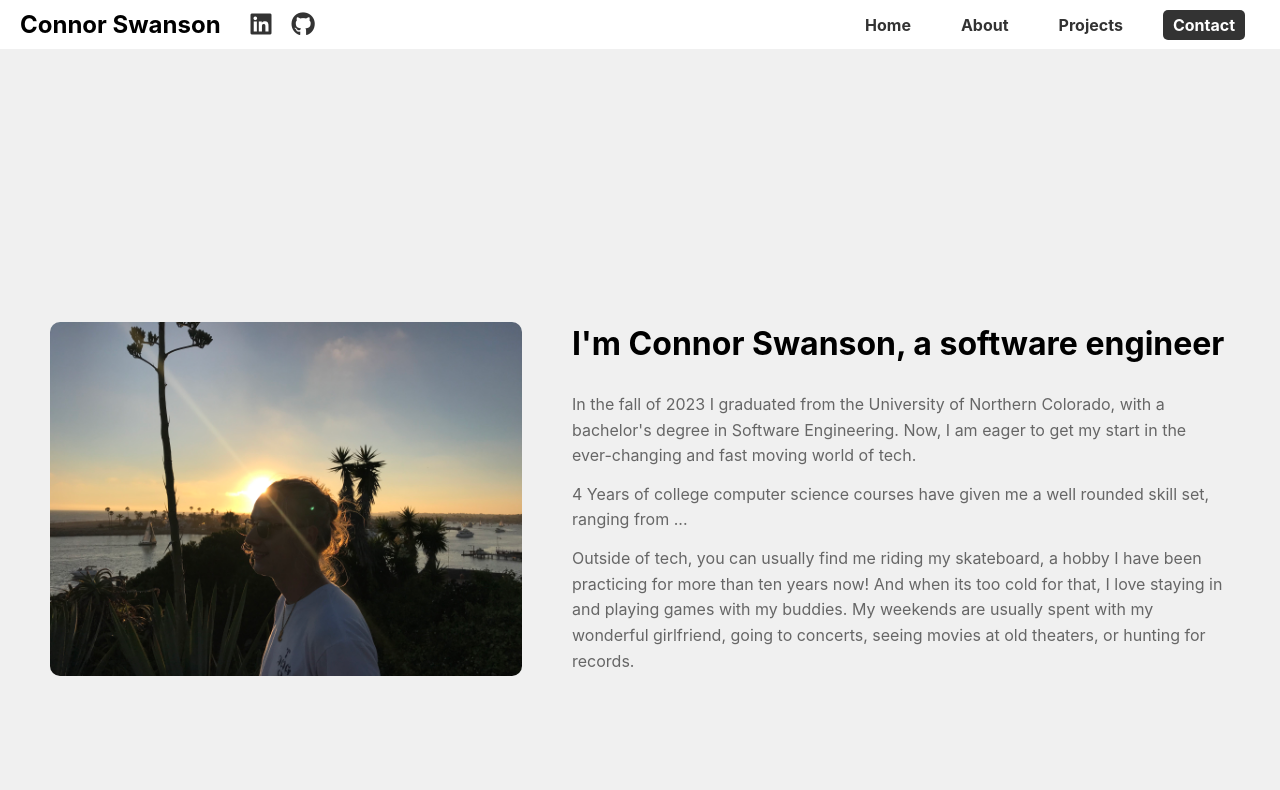
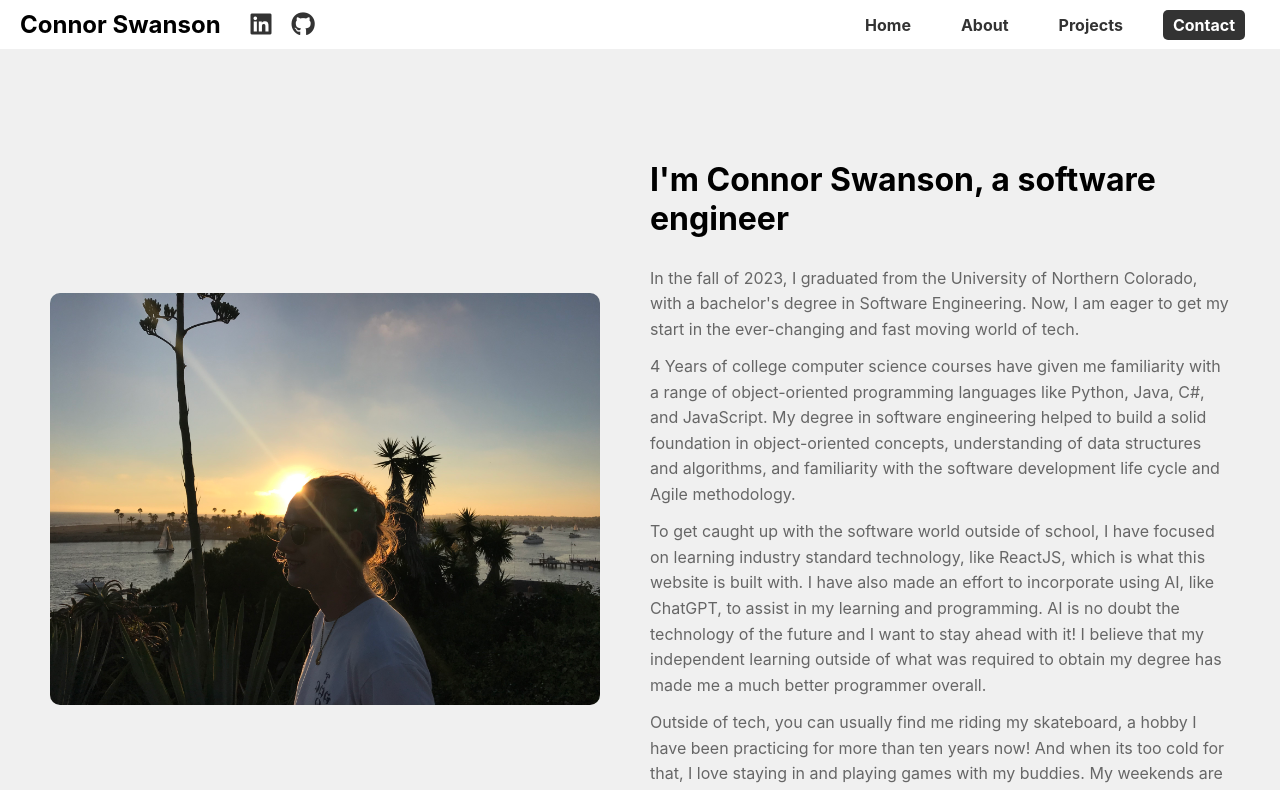
Before and after one commit to connorswanson1/Connor-Swanson-Portfolio, a React (Create React App) app in the folder my-portfolio/: page /about in a window 1280 px wide. Shown: the top 790 px of the page. Built offline with nearby package versions, Linux system fonts and the light colour scheme.

Commit message:
About Page content

```diff
--- a/my-portfolio/src/index.css
+++ b/my-portfolio/src/index.css
@@ -325,9 +325,9 @@ p {
 }
 
 .about-profile-photo {
-  width: 40%;
+  width: 50%;
   /* Adjust size as needed */
-  max-width: 500px;
+  max-width: 550px;
   /* Adjust max-width as needed */
   height: auto;
   border-radius: 10px;
--- a/my-portfolio/src/pages/About.js
+++ b/my-portfolio/src/pages/About.js
@@ -9,20 +9,30 @@ function About() {
                 <div className="about-text">
                     <h1>I'm Connor Swanson, a software engineer</h1>
                     <p>
-                        In the fall of 2023 I graduated from the University of Northern Colorado, with a bachelor's
+                        In the fall of 2023, I graduated from the University of Northern Colorado, with a bachelor's
                         degree in Software Engineering. Now, I am eager to get my start in the ever-changing and
                         fast moving world of tech.
                     </p>
                     <p>
-                        4 Years of college computer science courses have given me a well rounded skill set,
-                        ranging from ...
+                        4 Years of college computer science courses have given me familiarity with a range of
+                        object-oriented programming languages like Python, Java, C#, and JavaScript. My degree
+                        in software engineering helped to build a solid foundation in object-oriented concepts,
+                        understanding of data structures and algorithms, and familiarity with the software
+                        development life cycle and Agile methodology.
+                    </p>
+                    <p>
+                        To get caught up with the software world outside of school, I have focused on learning
+                        industry standard technology, like ReactJS, which is what this website is built with.
+                        I have also made an effort to incorporate using AI, like ChatGPT, to assist in my
+                        learning and programming. AI is no doubt the technology of the future and I want to
+                        stay ahead with it! I believe that my independent learning outside of what was required
+                        to obtain my degree has made me a much better programmer overall.
                     </p>
                     <p> Outside of tech, you can usually find me riding my skateboard, a hobby I have been
                         practicing for more than ten years now! And when its too cold for that, I love staying
                         in and playing games with my buddies. My weekends are usually spent with my wonderful
-                        girlfriend, going to concerts, seeing movies at old theaters, or hunting for records.
+                        girlfriend, going to concerts, seeing movies at old theaters, or hunting for vinyl records.
                     </p>
-                    {/* You can add more paragraphs or sections as needed */}
                 </div>
             </div>
         </div>
```
